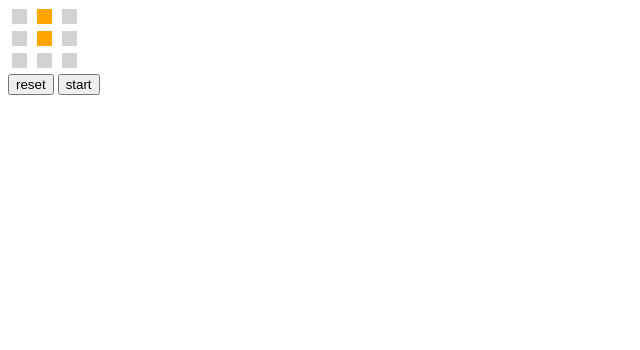
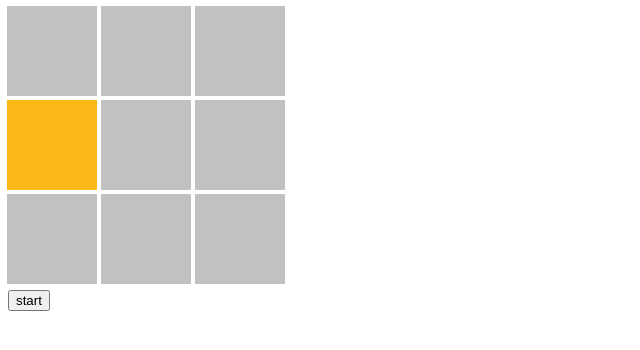
Before and after one commit to zeonsilt77/genetic-tic-tac-toe, a plain HTML site: page index.html in a window 1280 px wide. Both pictures are taken after a click on the button "start". Shown: the whole page, without its empty margins (0-640 px from the left). Drawn offline with nearby package versions, Linux system fonts and the light colour scheme.

Commit message:
improved css, now maskerading radio buttons with labels

```diff
--- a/index.css
+++ b/index.css
@@ -4,26 +4,18 @@
     margin: 0 auto;
 }
 
-input[type='radio']:after {
-    width: 15px;
-    height: 15px;
+.space {
+    display: none;
+}
+
+.square-radio {
+    width: 90px;
+    height: 90px;
     top: -2px;
     left: -1px;
     position: relative;
-    background-color: #d1d3d1;
+    background-color: #c1c1c1;
     content: '';
     display: inline-block;
     visibility: visible;
 }
-
-input[type='radio']:checked:after {
-    width: 15px;
-    height: 15px;
-    top: -2px;
-    left: -1px;
-    position: relative;
-    background-color: #ffa500;
-    content: '';
-    display: inline-block;
-    visibility: visible;
-}
--- a/index.html
+++ b/index.html
@@ -8,25 +8,43 @@
   <body>
     <div id="container">
       <div class="column">
+        <label id="label-0" class="square-radio">
           <input id="0" type="radio" class="space">
+        </label>
+        <label id="label-1" class="square-radio">
           <input id="1" type="radio" class="space">
+        </label>
+        <label id="label-2" class="square-radio">
           <input id="2" type="radio" class="space">
+        </label>
       </div>
       <div class="column">
+        <label id="label-3" class="square-radio">
           <input id="3" type="radio" class="space">
+        </label>
+        <label id="label-4" class="square-radio">
           <input id="4" type="radio" class="space">
+        </label>
+        <label id="label-5" class="square-radio">
           <input id="5" type="radio" class="space">
+        </label>
       </div>
       <div class="column">
+        <label id="label-6" class="square-radio">
           <input id="6" type="radio" class="space">
+        </label>
+        <label id="label-7" class="square-radio">
           <input id="7" type="radio" class="space">
+        </label>
+        <label id="label-8" class="square-radio">
           <input id="8" type="radio" class="space">
+        </label>
       </div>
     </div>
 
-    <input type="button" value="reset" id="reset">
     <input type="button" value="start" id="start">
-  </body>
+
     <script src="https://ajax.googleapis.com/ajax/libs/jquery/2.2.2/jquery.min.js"></script>
     <script type="text/javascript" src="main.js"></script>
+  </body>
 </html>
--- a/main.js
+++ b/main.js
@@ -4,9 +4,11 @@
  Beginning with 50 randomly generated players, it keeps improving newer players based on best players from previous generations.
  */
 
-var MAX_PLAYERS = 60;
+var MAX_PLAYERS = 80;
 var BOARD_SIDE_LEN = 3;
 var MAX_OFFSPRING_PARENTS = 6;
+
+var PLAYER_COLOR = ['#c1c1c1', '#fbb917', '#43c6db'];
 
 /*
  Simple array shuffle function as JS doesn't has it by default
@@ -64,8 +66,8 @@ Population.prototype.getFitness = function() {
         var curr = 0;
         for (j = 0; j < MAX_PLAYERS; j++) {
             if (i != j) {
-                curr += new Game(this.players[i], this.players[j]).outcome(); // Player i plays first
-                curr += new Game(this.players[j], this.players[i]).outcome(); // Player j plays first
+                curr += new Game(this.players[i], this.players[j]).simulate(); // Player i plays first
+                curr += new Game(this.players[j], this.players[i]).simulate(); // Player j plays first
             }
         }
 
@@ -268,42 +270,35 @@ var player = population.getRandomPlayer();
 function clearButtons() {
     for (var i = 0; i < 9; i++) {
         var button = document.getElementById(i.toString());
+        var label  = document.getElementById("label-" + i.toString());
 
         button.checked = false;
+        label.style.backgroundColor = PLAYER_COLOR[0];
     }
 }
 
-function isClear() {
-    for (var i = 0; i < 9; i++) {
-        var button = document.getElementById(i.toString());
+function clearGame() {
+    clearButtons();
 
-        if (button.checked) {
-            return false;
-        }
+    game = new Game();
+    player = population.getRandomPlayer();
 }
 
-    return true;
-}
-
-function loadButtons() {
-    var say = function() {
+function playEvent() {
     var button_num = event.srcElement.id;
     var button = document.getElementById(button_num.toString());
+    var label  = document.getElementById("label-" + button_num.toString());
+
 
         var current = game.turn();
 
-        button.checked = true;
+        label.style.backgroundColor = PLAYER_COLOR[current];
         game.play(button_num);
 
         console.log('Play ' + button_num);
 
-        button.style.color = "#00FFFF";
-
         if (game.hasWinner() !== 0) {
             alert('Player ' + current + ' Won');
-
-            game = new Game();
-
             document.getElementById('start').click();
         }
 
@@ -314,42 +309,43 @@ function loadButtons() {
         if (player.length > 0) {
             current = game.turn();
 
+            label = document.getElementById("label-" + player[0].toString());
+
             game.play(player[0]);
-            document.getElementById(player[0].toString()).checked = true;
+
+            label.style.backgroundColor = PLAYER_COLOR[current];
             player.shift();
 
             if (game.hasWinner() !== 0) {
                 alert('Player ' + current + ' Won');
+                clearGame();
             }
         }
-    };
+    }
 
+
+function loadButtons() {
     for (var i = 0; i < 9; i++) {
         var button = document.getElementById(i.toString());
-        button.onclick = say;
+        button.onclick = playEvent;
     }
 
-    document.getElementById('reset').onclick = function() {
-        clearButtons();
-    };
+    document.getElementById('start').onclick = function() {
+        var now = 1 + Math.floor((Math.random() * 10)) % 2;
 
-    document.getElementById('start').onclick = function() {
-        var now = 2;
-
-        clearButtons();
-
-        if (Math.floor((Math.random() * 10)) % 2 === 0) {
-            now = 1;
-        }
-
-        player = population.getRandomPlayer();
+        clearGame();
 
         if (now == 1) {
-            document.getElementById(player[0].toString()).click();
+            var label  = document.getElementById("label-" + player[0].toString());
+            label.style.backgroundColor = PLAYER_COLOR[1];
             game.play(player[0]);
             player.shift();
         }
     };
 }
 
+for (var i = 0; i < 10; i++) {
+    population.evolve();
+}
+
 loadButtons();
```
Lines whose indentation alone changed are shown as unchanged.
